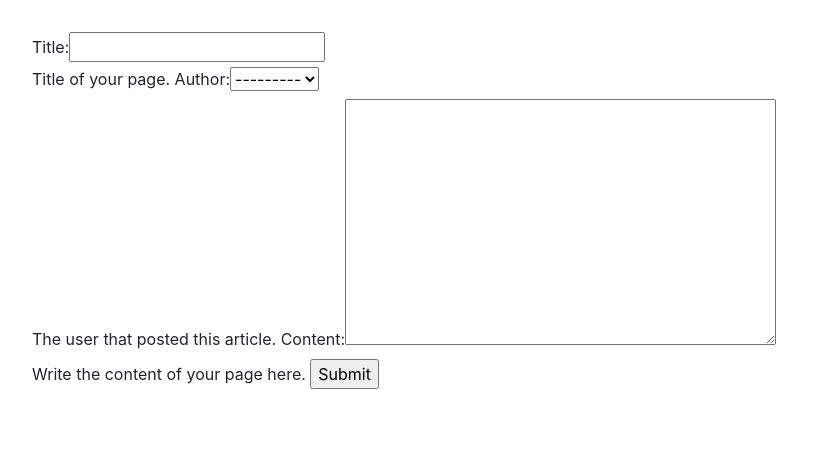
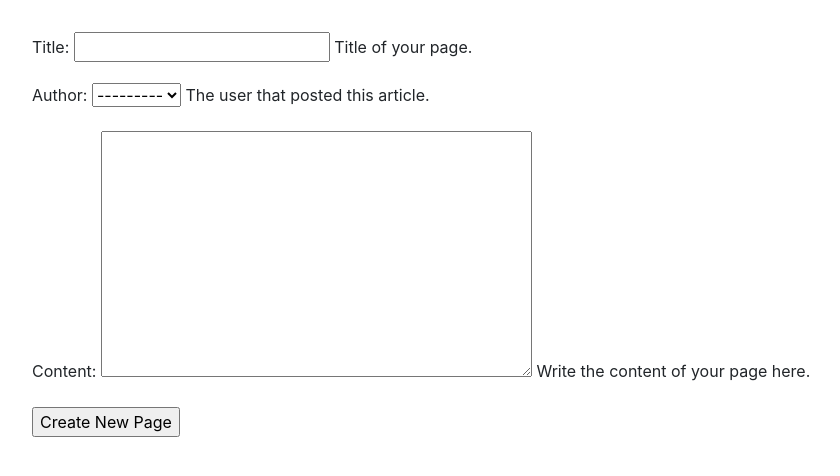
Before and after one commit to SamuelFolledo/MakeWiki-v2, a Django app: page /wiki/create/ in a window 1280 px wide. Shown: the part 56-532 px from the top of the page, without its empty margins (53-893 px from the left). Run offline with Django 3.2, Linux system fonts and the light colour scheme; data comes from the database, SQL or seed files in the repository; both versions use the stored data as it was after the commit; some libraries are stand-ins or nearby versions.

Commit message:
[add] FINALLY CREATE PAGE WORKS

```diff
--- a/templates/base.html
+++ b/templates/base.html
@@ -10,7 +10,7 @@
   </head>
   <body>
     <nav class="navbar navbar-expand-md navbar-dark bg-dark">
-      <a class="navbar-brand" href="{% url 'wiki-list-page' %}"><i class="fas fa-fw fa-book"></i> makewiki</a>
+      <a class="navbar-brand" href="{% url 'wiki:wiki-list-page' %}"><i class="fas fa-fw fa-book"></i> makewiki</a>
       <form class="form-inline ml-auto">
 
         {% if user.is_authenticated %}
--- a/wiki/forms.py
+++ b/wiki/forms.py
@@ -10,6 +10,6 @@ class CreatePageForm(forms.ModelForm):
     # page_title = forms.CharField(label='Page-title', max_length=100)
     # page_content = forms.CharField(label='Page-content', max_length=10000)
 
-    class Meta:
+    class Meta: #Meta class allows us to specify details about the form, like what fields we want to show to the visitor, or what model we want to use to generate the HTML form
         model = Page
-        fields = '__all__'
+        fields = '__all__' #makes it all fields is required
--- a/wiki/models.py
+++ b/wiki/models.py
@@ -27,7 +27,7 @@ class Page(models.Model):
     def get_absolute_url(self):
         """ Returns a fully-qualified path for a page (/my-new-wiki-page). """
         path_components = {'slug': self.slug}
-        return reverse('wiki-details-page', kwargs=path_components)
+        return reverse('wiki:wiki-details-page', kwargs=path_components)
 
     def save(self, *args, **kwargs):
         """ Creates a URL safe slug automatically when a new a page is created. """
--- a/wiki/templates/create.html
+++ b/wiki/templates/create.html
@@ -8,9 +8,9 @@
         <input type="submit" value="OK">
     </form> -->
 
-    <form action="/thanks/" method="post"> <!--action = "/" is where screen site goes after submitting-->
+    <form method="post"> <!--action = "/" is where screen site goes after submitting-->
         {% csrf_token %}
-        {{ form }}
-        <input type="submit" value="Submit">
+        {{ form.as_p }}
+        <input type="submit" value="Create New Page">
     </form>
 {% endblock %}
--- a/wiki/templates/page.html
+++ b/wiki/templates/page.html
@@ -7,7 +7,7 @@
       <hr>
       <p>{{ page.content|linebreaksbr }}</p>
       <hr>
-      <a href="{% url 'wiki-list-page' %}">Back to List</a>
+      <a href="{% url 'wiki:wiki-list-page' %}">Back to List</a>
     </div>
   </div>
 {% endblock %}
--- a/wiki/templates/partials/card.html
+++ b/wiki/templates/partials/card.html
@@ -4,7 +4,7 @@
     <p class="card-text text-dark">
       {{ page.content|truncatewords_html:30 }}
       <hr>
-      <div class="text-right"><a href="{% url 'wiki-details-page' page.slug %}" title="Read More">Read More</a></div>
+      <div class="text-right"><a href="{% url 'wiki:wiki-details-page' page.slug %}" title="Read More">Read More</a></div>
   </div>
   <div class="card-footer">
     <small class="text-muted">Last updated {{ page.modified|date:"SHORT_DATETIME_FORMAT" }} by <b>{{ page.author.username }}</b></small>
--- a/wiki/urls.py
+++ b/wiki/urls.py
@@ -1,6 +1,7 @@
 from django.urls import path
 from wiki.views import PageListView, PageDetailView, PageCreateView
 
+app_name = "wiki"
 
 urlpatterns = [
     path('', PageListView.as_view(), name='wiki-list-page'),
--- a/wiki/views.py
+++ b/wiki/views.py
@@ -2,6 +2,9 @@ from django.shortcuts import render
 from django.views.generic.list import ListView
 from django.views.generic.detail import DetailView
 from django.views import View #for create page view
+
+from django.http import HttpResponseRedirect
+from django.urls import reverse_lazy
 
 from wiki.models import Page
 from wiki.forms import CreatePageForm
@@ -11,17 +14,19 @@ class PageCreateView(View):
     def get(self, request):
         # Code block for GET request
         form = CreatePageForm()
-        return render(request, 'create.html', {'form': form})
+        context = { 'form':form }
+        return render(request, 'create.html', context)
     def post(self, request):
         # Code block for POST request
         form = CreatePageForm(request.POST)
         # check whether it's valid:
         if form.is_valid():
             # process the data in form.cleaned_data as required
-            form.save()
+            page = form.save()
+            # form.save()
             # ...
             # redirect to a new URL:
-            return HttpResponseRedirect('/thanks/')
+            return HttpResponseRedirect(reverse_lazy('wiki:wiki-details-page', args=[page.title])) #wiki is the app name and wiki-details-page is the name in urls.py
         return render(request, 'create.html', {'form': form})
 
 # def new_page(request):
```
Also changed, not shown: wiki.sqlite3.
